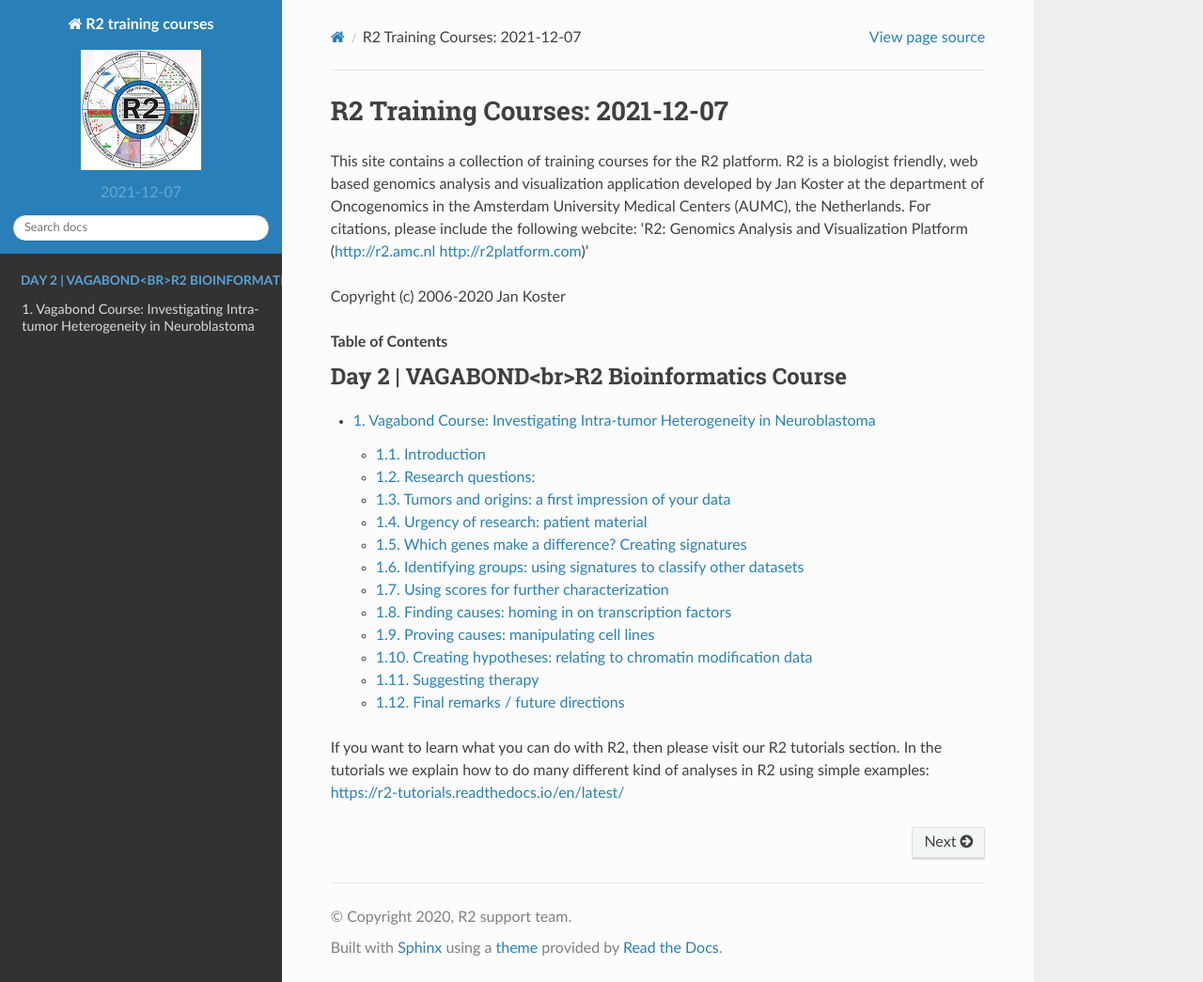
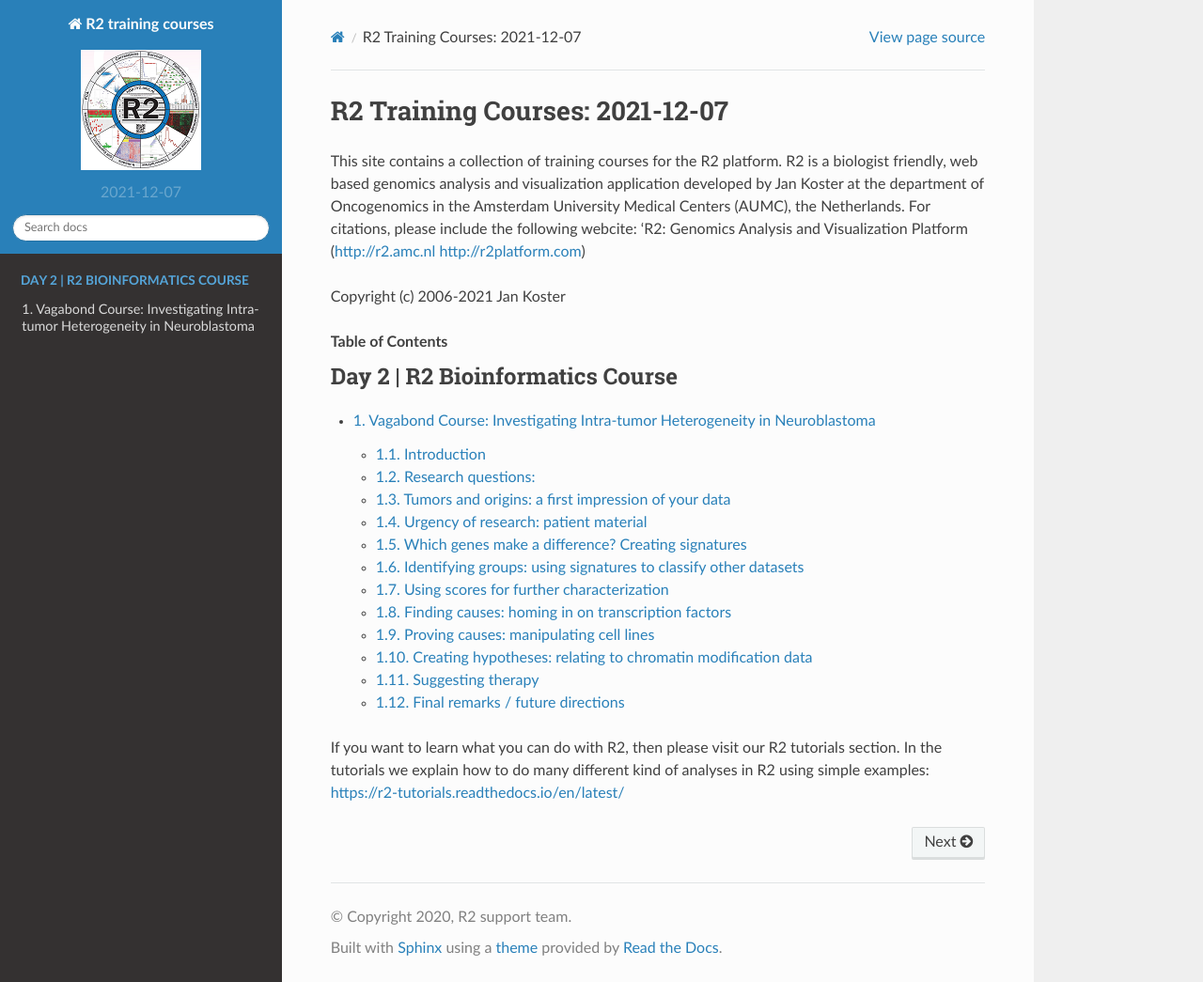
Before and after one commit to antronerds/r2-training-courses, a Sphinx documentation site: the page built from docs/index.rst, in a window 1280 px wide and 1045 px high. Shown: the whole window at 94% size. Built offline with Sphinx 7.4.7 and the Read the Docs theme 2.0.0, drawn with Linux system fonts in a browser that asks for light colours; pages that are not in the unit, such as notebooks, are missing from menus.

```diff
--- a/docs/index.rst
+++ b/docs/index.rst
@@ -2,23 +2,23 @@
 ====================
 
 This site contains a collection of training courses for the R2 platform. R2 is a biologist friendly, web based genomics analysis and visualization application developed by Jan Koster at the department of Oncogenomics in the Amsterdam University Medical Centers (AUMC), the Netherlands.
-For citations, please include the following webcite: 'R2: Genomics Analysis and Visualization Platform (http://r2.amc.nl http://r2platform.com)'
+For citations, please include the following webcite: 'R2: Genomics Analysis and Visualization Platform (http://r2.amc.nl http://r2platform.com)
 
-Copyright (c) 2006-2020 Jan Koster
+Copyright (c) 2006-2021 Jan Koster
 
 .. rubric:: Table of Contents
 
 .. toctree::
    :maxdepth: 2
    :numbered: 3
-   :caption: Day 1 | VAGABOND<br>R2 Bioinformatics Course
+   :caption: Day 1 | R2 Bioinformatics Course
 
    VAGABOND_interim_course_R2
 
 .. toctree::
    :maxdepth: 2
    :numbered: 3
-   :caption: Day 2 | VAGABOND<br>R2 Bioinformatics Course
+   :caption: Day 2 | R2 Bioinformatics Course
 
    VAGABOND_interim_course_R2_day2
 
```
